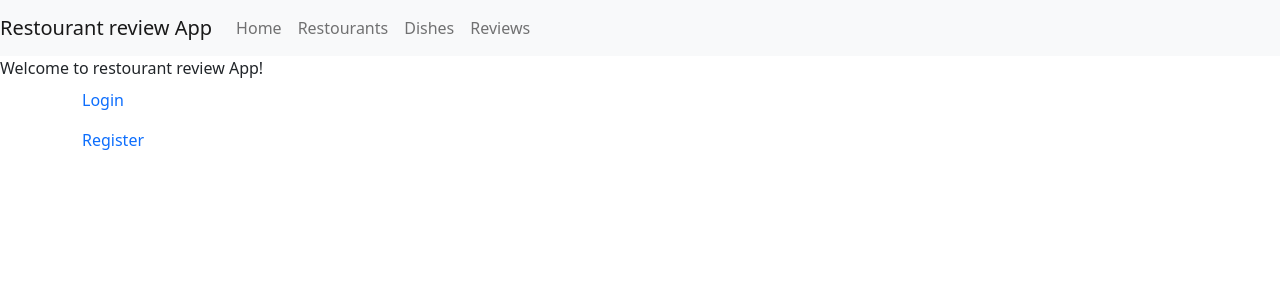
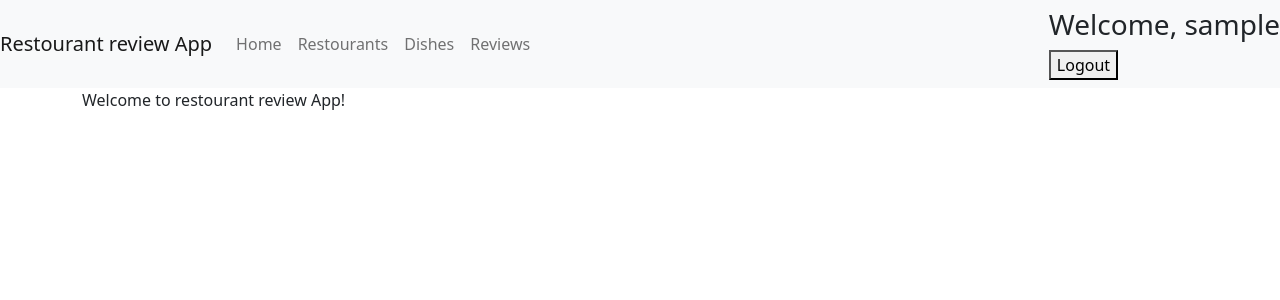
Before and after one commit to XElderX/restaurant_review_app_ReactPart, a React (Create React App) app: page /home in a window 1280 px wide. Shown: the top 300 px of the page. Built offline with nearby package versions, Linux system fonts and the light colour scheme; sample sign-in values are in the browser's storage.

Commit message:
added logout function; navigation only can see users whom loged in

```diff
--- a/src/App.js
+++ b/src/App.js
@@ -8,17 +8,47 @@ import Reviews from './components/Reviews/Reviews';
 import { BrowserRouter, Routes, Route } from "react-router-dom";
 import Login from './components/Login/Login';
 import Register from './components/Register/Register';
+import { useEffect, useState } from 'react';
 
 
 function App() {
+
+    const [logedIn, setLogedIn] = useState(false);
+    const [token, _] = useState(localStorage.getItem("token"));
+    const [user, setUser] = useState(localStorage.getItem("username"));
+    const [admin, setAdmin] = useState(localStorage.getItem("admin"));
+    useEffect(() => {
+        if(token) {
+            setLogedIn(true);
+            setUser(localStorage.getItem("username"));
+            console.log('setted');
+            console.log(user);
+        }
+        (admin===false) ? setAdmin(false) : setAdmin(true);
+
+      }, [token])
   return (
     <BrowserRouter>
-      <Header />
+      <Header
+      logedIn={logedIn}
+      setLogedIn={setLogedIn}
+      token={token}
+      user={user}
+      admin={admin}
+      setAdmin={setAdmin}
+      />
 
       <Routes>
-        <Route exact path='/login' element={<Login />} />
+        <Route exact path='/login' element={<Login
+        logedIn={logedIn}
+        setLogedIn={setLogedIn}
+        token={token}
+        user={user}
+         />} />
         <Route exact path='/register' element={<Register />} />
-        <Route exact path='/home' element={<Home />} />
+        <Route exact path='/home' element={<Home
+        logedIn={logedIn}
+        />} />
         <Route exact path='/restourants' element={<Restourants />} />
         <Route exact path='/dishes' element={<Dishes />} />
         <Route exact path='/reviews' element={<Reviews />} />
--- a/src/components/Dishes/Dishes.js
+++ b/src/components/Dishes/Dishes.js
@@ -323,7 +323,7 @@ const Dishes = () => {
                             <tr key={dish.id}>
                                 <td>{dish.restourant.r_name}</td>
                                 <td>{dish.dish_name}</td>
-                                <td>{dish.price}</td>
+                                <td>{dish.price} 	&euro;</td>
                                 <td><img style={{ width: '200px' }} className="photo" src={dish.foto_url} alt={"dish_foto"} /></td>
                                 <td>
                                     <Avg dish_id={dish.id}
--- a/src/components/Header.js
+++ b/src/components/Header.js
@@ -1,8 +1,36 @@
-import React from 'react';
+import React, { useEffect, useState } from 'react';
 import { Link } from 'react-router-dom';
 
 
-function Header(){
+const Header=({logedIn, setLogedIn, token, user, admin, setAdmin})=>{
+    const [isLogedin, setIsLogedin] = useState();
+
+
+
+
+
+    const logout = event => {
+        event.preventDefault();
+        localStorage.removeItem('token');
+        localStorage.removeItem('username');
+        localStorage.removeItem('admin');
+        setLogedIn(false);
+        setIsLogedin(false);
+        setAdmin(false);
+
+
+
+
+
+    }
+
+// useEffect(() => {
+
+
+// }, [logedIn])
+
+
+
     return (
         <nav className="navbar navbar-expand-xl navbar-expand-lg navbar-light bg-light">
             <a className="navbar-brand" href="/">Restourant review App</a>
@@ -14,12 +42,20 @@ function Header(){
                 <ul className="navbar-nav">
 
                     <li className="nav-item"><Link className="nav-link" to="/home">Home</Link></li>
-                    <li className="nav-item"><Link className="nav-link" to="/restourants">Restourants</Link></li>
-                    <li className="nav-item"><Link className="nav-link" to="/dishes">Dishes</Link></li>
-                    <li className="nav-item"><Link className="nav-link" to="/reviews">Reviews</Link></li>
+                    <li style={(logedIn) ? {display:"inline"} : {display: 'none'}} className="nav-item"><Link className="nav-link" to="/restourants">Restourants</Link></li>
+                    <li style={(logedIn) ? {display:"inline"} : {display: 'none'}} className="nav-item"><Link className="nav-link" to="/dishes">Dishes</Link></li>
+                    <li style={(logedIn) ? {display:"inline"} : {display: 'none'}}  className="nav-item"><Link className="nav-link" to="/reviews">Reviews</Link></li>
                 </ul>
 
             </div>
+            <div style={(logedIn) ? {display: 'block'} : {display: 'none'}}>
+
+           <h3>Welcome, {localStorage.getItem("username")}</h3>
+
+
+
+        <button  className="logout" onClick={(e) => logout(e)}>Logout </button>
+        </div>
         </nav>)
   }
 
--- a/src/components/Home.js
+++ b/src/components/Home.js
@@ -1,22 +1,33 @@
-import React from 'react';
+import React, { useEffect, useState } from 'react';
 import { Link } from 'react-router-dom';
 import logo from '../logo.svg';
 
-function Home(){
+
+function Home({logedIn, user, token}){
+
+
+
+
+
+
     return (
         <>
-
+        <div className="container">
             <p style={{ display: 'inline' }}>Welcome to restourant review App!</p>
 
-            <div className="container">
-
+            <div style={(logedIn) ? {display: 'none'} : {display: 'block'}} className="container">
 
             <ul className="navbar-nav">
-                    <li className="nav-item"><Link className="nav-link" to="/login">Login</Link></li>
-                    <li className="nav-item"><Link className="nav-link" to="/register">Register</Link></li>
+            <p>Please Log in or register</p>
+                    <li className="nav-item"><Link className="nav-link" to="/login">Login in</Link></li>
+
+                    <li className="nav-item"><Link className="nav-link" to="/register">Sign up</Link></li>
 
                 </ul>
          </div>
+
+        </div>
+
         </>
     )
 };
--- a/src/components/Login/Login.js
+++ b/src/components/Login/Login.js
@@ -13,7 +13,7 @@ async function loginUser(credentials) {
     // );
 }
 
-export default function Login() {
+export default function Login({setLogedIn}) {
     const [token, setToken] = useState(localStorage.getItem("token"));
     const [email, setEmail] = useState();
     const [password, setPassword] = useState();
@@ -29,8 +29,17 @@ export default function Login() {
         console.log(loginInfo);
         setToken(loginInfo["authorisation"]["token"]);
         localStorage.setItem('token', loginInfo["authorisation"]["token"]);
+        localStorage.setItem('username', loginInfo["user"]["name"]);
+        localStorage.setItem('admin', loginInfo["user"]["admin"]);
+        setLogedIn(true);
     }
+
+
     return(
+
+        <div className="container">
+
+        <h5>Please login</h5>
         <form onSubmit={handleSubmit}>
             <div className="form-group">
                 <label htmlFor="exampleInputEmail1">Email address</label>
@@ -44,5 +53,8 @@ export default function Login() {
             <br/>
             <button type="submit" className="btn btn-primary">Submit</button>
         </form>
+
+
+        </div>
     )
 }
--- a/src/components/Register/Register.js
+++ b/src/components/Register/Register.js
@@ -2,7 +2,8 @@ import React, { useState } from 'react';
 import { useNavigate } from 'react-router-dom';
 
 const Register = () => {
-    const [email, setEmail] = useState();
+    const [notification, setNotification] = useState('');
+    const nav = useNavigate();
 
 
     const handleSubmit =  event => {
@@ -23,6 +24,9 @@ const Register = () => {
 
         if (response.status === 200) {
             console.log('ok');
+            return nav("/login");
+
+
         }
     })
         .catch(error => {
@@ -32,6 +36,7 @@ const Register = () => {
 
 
     return ( <>
+    <div>{notification}</div>
 
     <form onSubmit={handleSubmit}>
          <div className="form-group">
```
